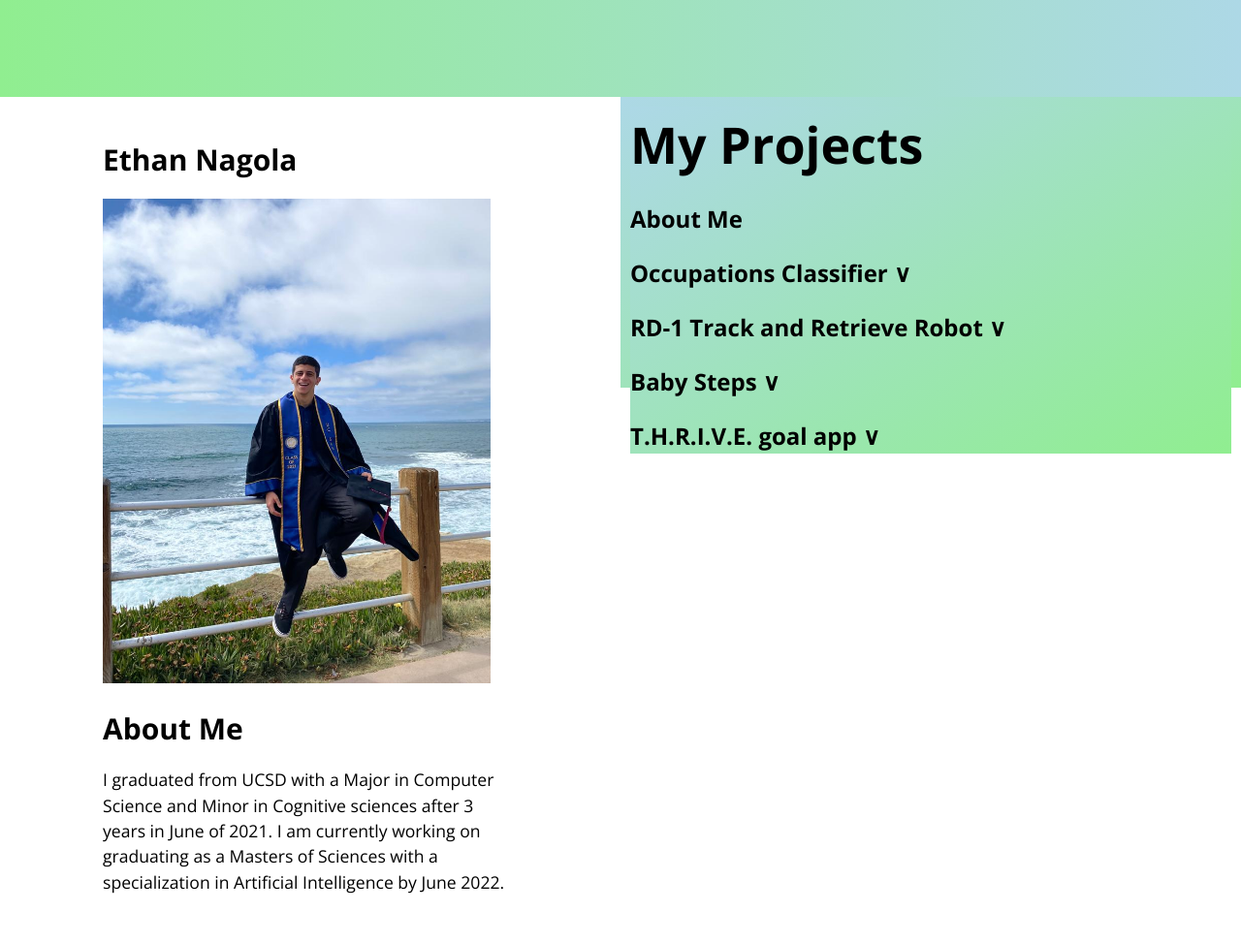
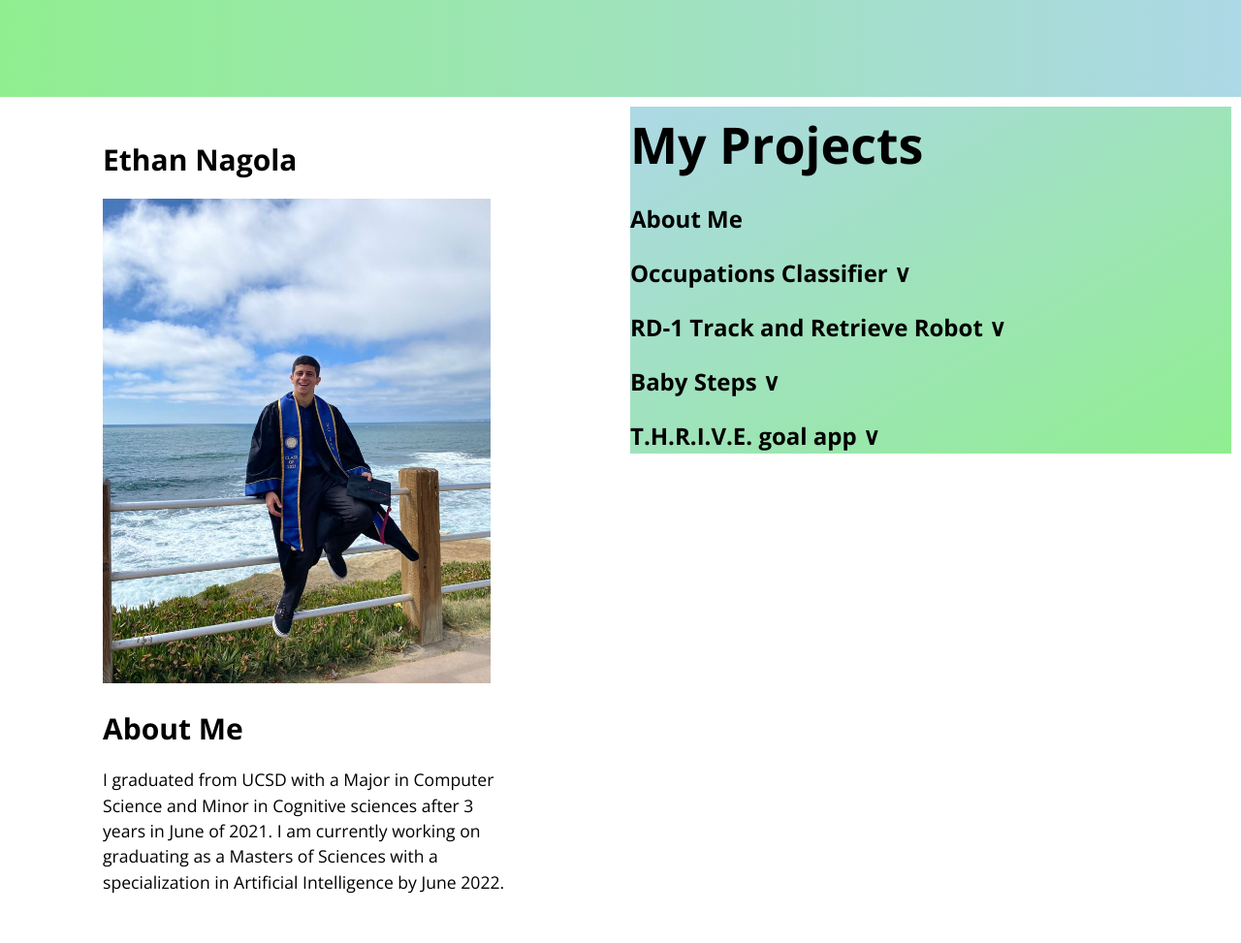
Before and after one commit to enagola/web, a Jekyll site: the page built from docs/ethan.md, in a window 1280 px wide. Shown: the whole page at 97% size. Built offline with Jekyll 4.4.1, drawn with Linux system fonts in a browser that asks for light colours.

Commit message:
Update template.html

```diff
--- a/docs/_layouts/template.html
+++ b/docs/_layouts/template.html
@@ -94,7 +94,7 @@
         </section>
       </div>
 
-      <div class="column" style='background-image: linear-gradient(to top left, lightgreen, lightblue);'>
+      <div class="column">
 
          <section style='background-image: linear-gradient(to top left, lightgreen, lightblue);'>
           <h1 class="project-name">My Projects</h1>
```
